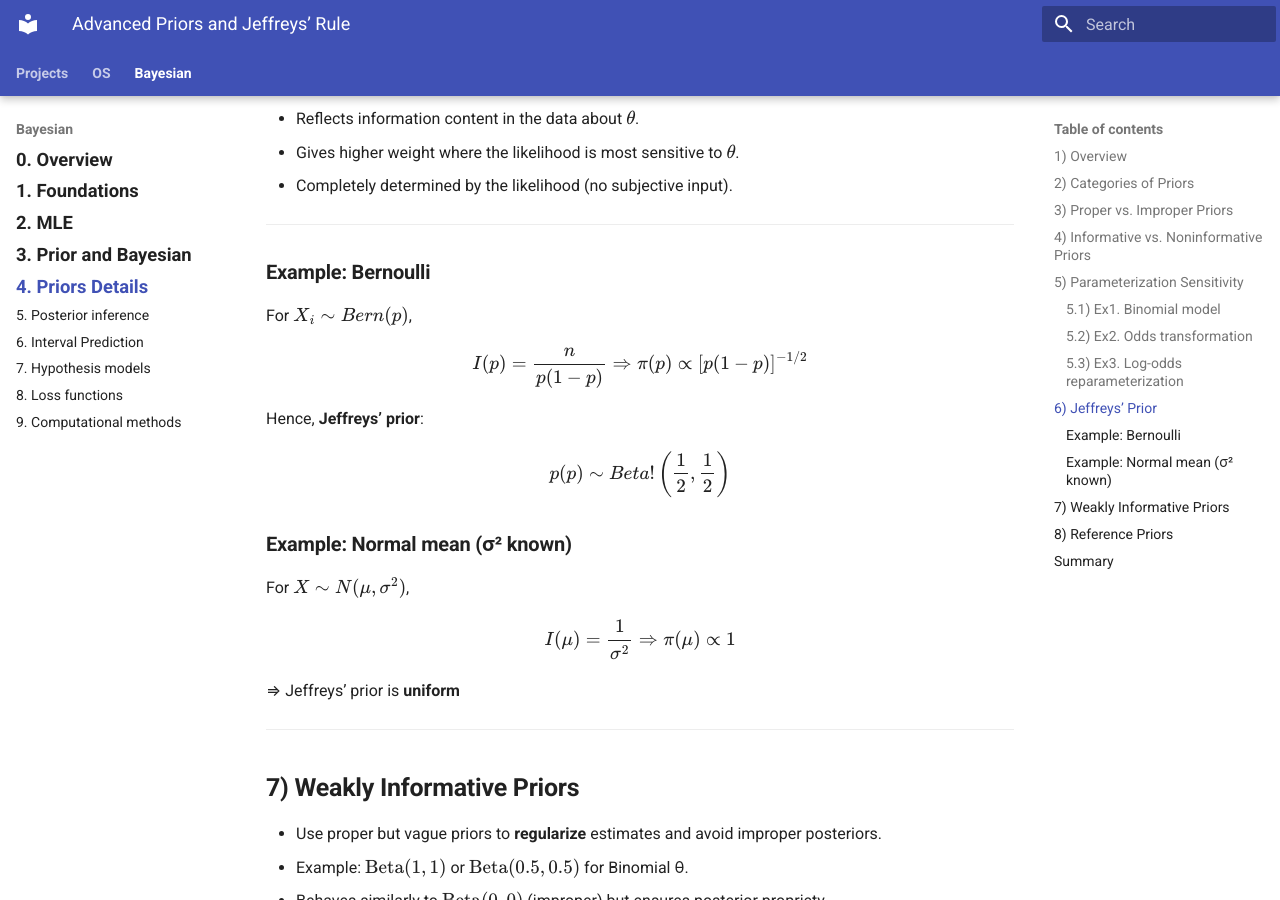
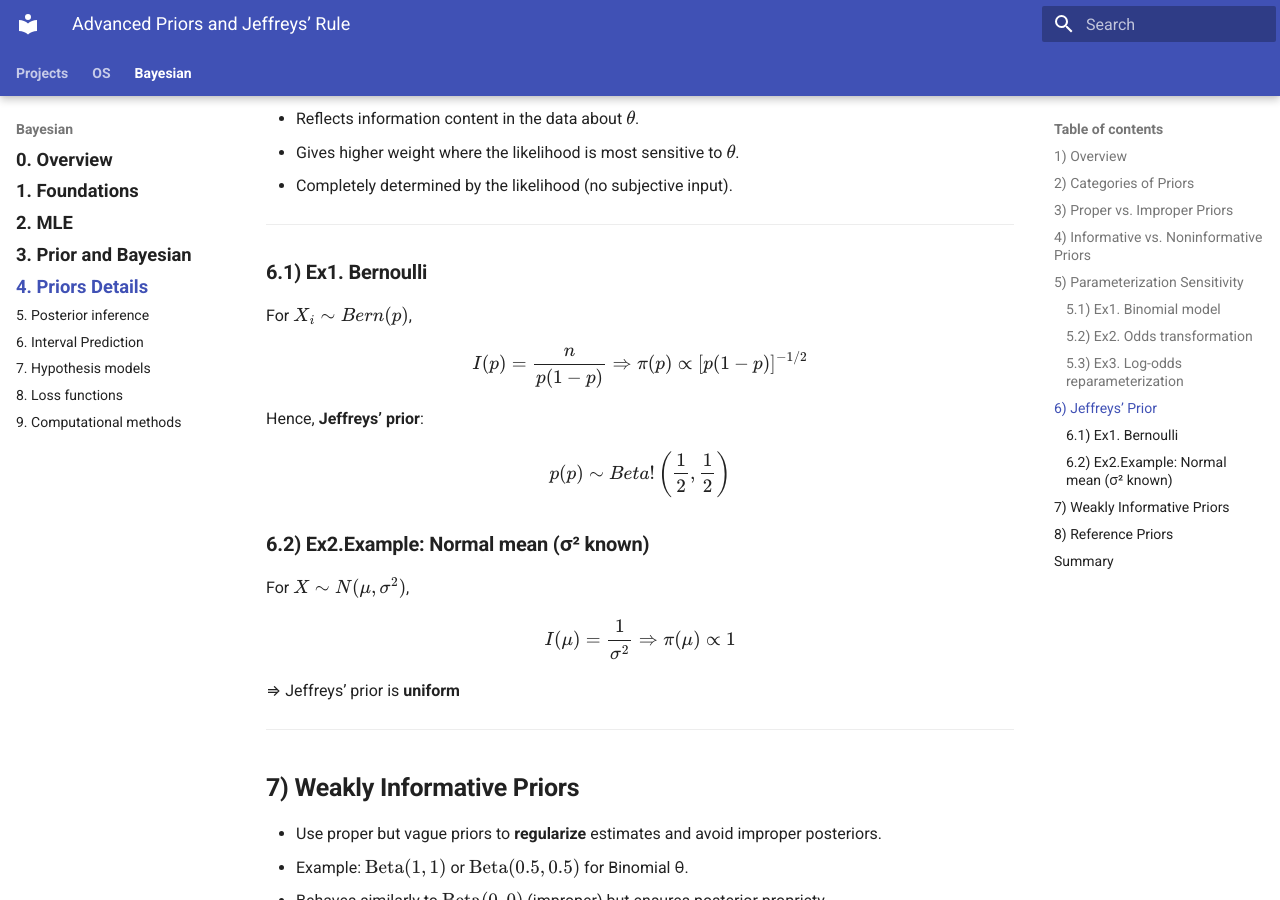
Before and after one commit to Jeongsoo-dev/ML_based_MR_CT_SeriesType_Detection, an MkDocs documentation site: the page built from docs/bayesian/lec4_priors_types.md, in a window 1280 px wide and 900 px high, scrolled down 3641 px. Built offline with MkDocs 1.6.1 and Material for MkDocs 9.7.7, drawn with Linux system fonts in a browser that asks for light colours.

Commit message:
Update lec4_priors_types.md

```diff
--- a/docs/bayesian/lec4_priors_types.md
+++ b/docs/bayesian/lec4_priors_types.md
@@ -131,7 +131,7 @@ $$
 
 ---
 
-### **Example: Bernoulli**
+### **6.1) Ex1. Bernoulli**
 For $X_i\sim Bern(p)$,
 $$
 I(p)=\frac{n}{p(1-p)} \Rightarrow \pi(p)\propto [p(1-p)]^{-1/2}
@@ -141,7 +141,7 @@ $$
 p(p)\sim Beta\!\left(\frac{1}{2},\frac{1}{2}\right)
 $$
 
-### **Example: Normal mean (σ² known)**
+### **6.2) Ex2.Example: Normal mean (σ² known)**
 For $X\sim N(\mu,\sigma^2)$,
 $$
 I(\mu)=\frac{1}{\sigma^2} \Rightarrow \pi(\mu)\propto1
```
